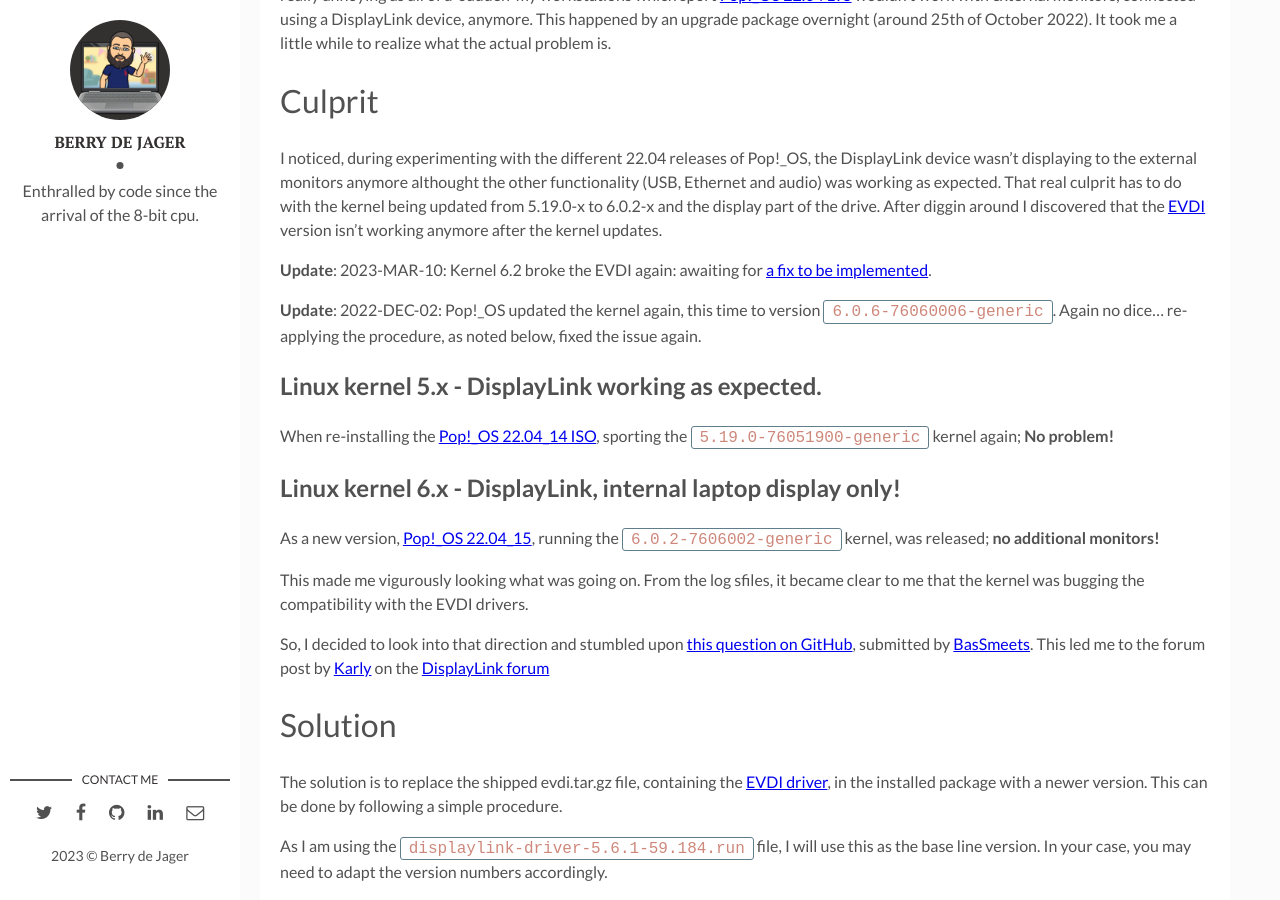
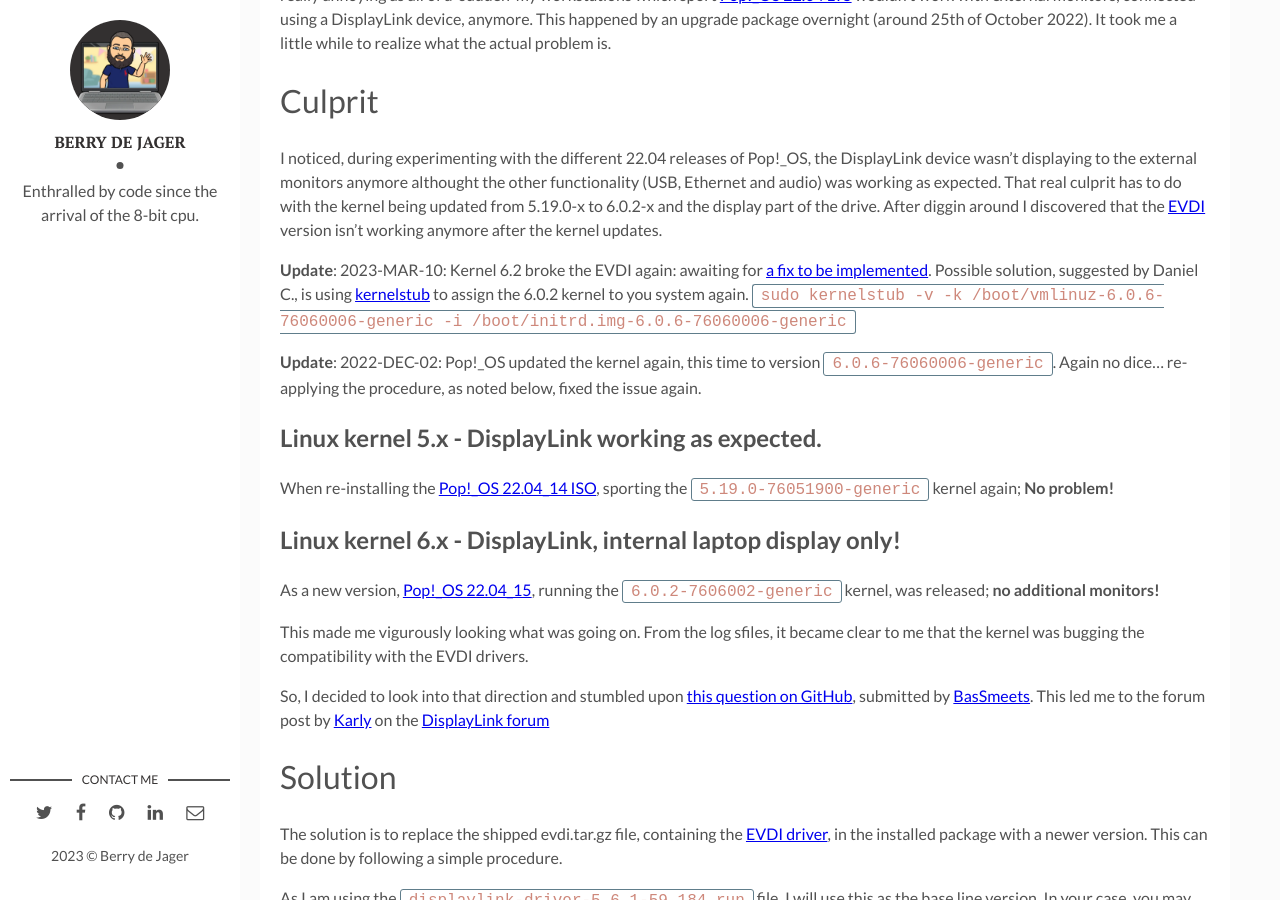
Before and after one commit to berrydejager/code, a Jekyll site: the page built from _posts/2022-10-28-Fix-DisplayLink_drivers-linux-kernel-6.markdown, in a window 1280 px wide and 900 px high, scrolled down 419 px. Built offline with Jekyll 4.4.1, drawn with Linux system fonts in a browser that asks for light colours.

Commit message:
Update 2022-10-28-Fix-DisplayLink_drivers-linux-kernel-6.markdown

```diff
--- a/_posts/2022-10-28-Fix-DisplayLink_drivers-linux-kernel-6.markdown
+++ b/_posts/2022-10-28-Fix-DisplayLink_drivers-linux-kernel-6.markdown
@@ -13,7 +13,10 @@
 
 I noticed, during experimenting with the different 22.04 releases of Pop!_OS, the DisplayLink device wasn't displaying to the external monitors anymore althought the other functionality (USB, Ethernet and audio) was working as expected. That real culprit has to do with the kernel being updated from 5.19.0-x to 6.0.2-x and the display part of the drive. After diggin around I discovered that the [EVDI](https://displaylink.github.io/evdi/) version isn't working anymore after the kernel updates.
 
-__Update__: 2023-MAR-10: Kernel 6.2 broke the EVDI again: awaiting for [a fix to be implemented](https://github.com/DisplayLink/evdi/pull/401).
+__Update__:
+    2023-MAR-10: Kernel 6.2 broke the EVDI again: awaiting for [a fix to be implemented](https://github.com/DisplayLink/evdi/pull/401).
+    Possible solution, suggested by Daniel C., is using [kernelstub](https://support.system76.com/articles/kernelstub/) to assign the 6.0.2 kernel to you system again.
+    `sudo kernelstub -v -k /boot/vmlinuz-6.0.6-76060006-generic -i /boot/initrd.img-6.0.6-76060006-generic`
 
 __Update__: 2022-DEC-02: Pop!_OS updated the kernel again, this time to version `6.0.6-76060006-generic`. Again no dice... re-applying the procedure, as noted below, fixed the issue again.
 
```
